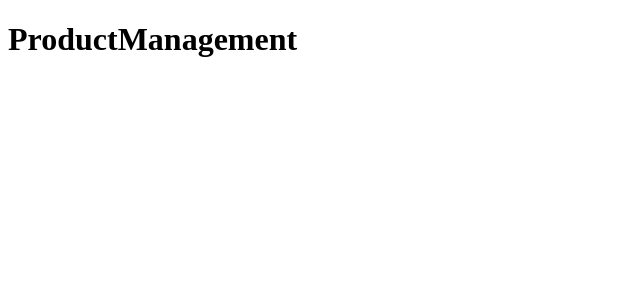
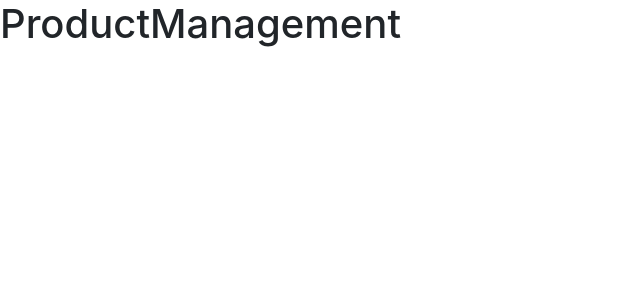
Before and after one commit to SudSwastik/ProductManagement, an Angular app: page / in a window 1280 px wide. Shown: the top 300 px of the page, without its empty margins (0-640 px from the left). Built offline with nearby package versions, Linux system fonts and the light colour scheme.

Commit message:
Added Global Style

```diff
--- a/package.json
+++ b/package.json
@@ -19,6 +19,8 @@
     "@angular/platform-browser": "~8.2.0",
     "@angular/platform-browser-dynamic": "~8.2.0",
     "@angular/router": "~8.2.0",
+    "bootstrap": "^4.3.1",
+    "font-awesome": "^4.7.0",
     "rxjs": "~6.4.0",
     "tslib": "^1.10.0",
     "zone.js": "~0.9.1"
--- a/src/styles.css
+++ b/src/styles.css
@@ -1 +1,15 @@
 /* You can add global styles to this file, and also import other style files */
+@import "~bootstrap/dist/css/bootstrap.min.css";
+@import "~font-awesome/css/font-awesome.min.css";
+
+div.card-header {
+ font-size: large;
+}
+
+div.card {
+  margin-top: 10px
+}
+
+.table {
+  margin-top: 10px
+}
```
Also changed, not shown: 1 other file (tests, documents, lock files or other folders).
